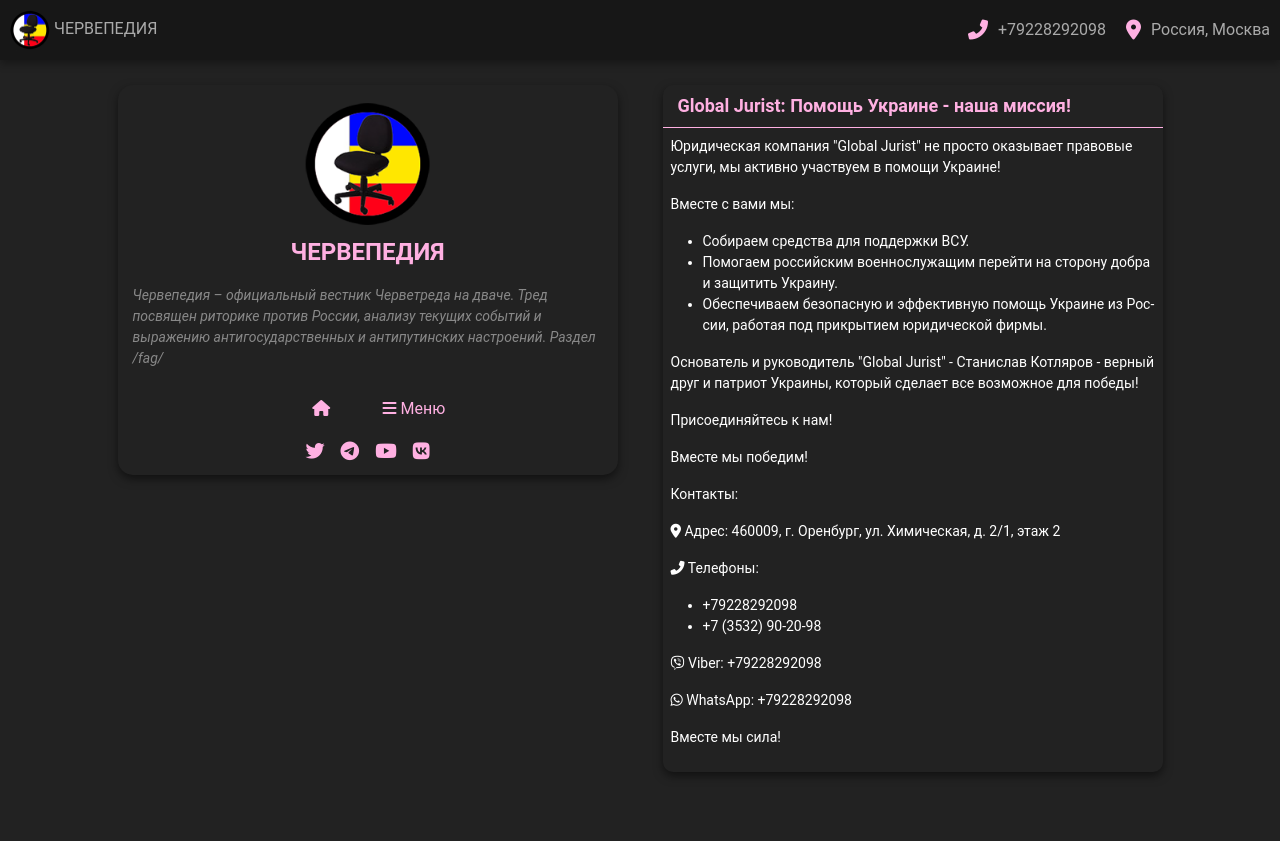
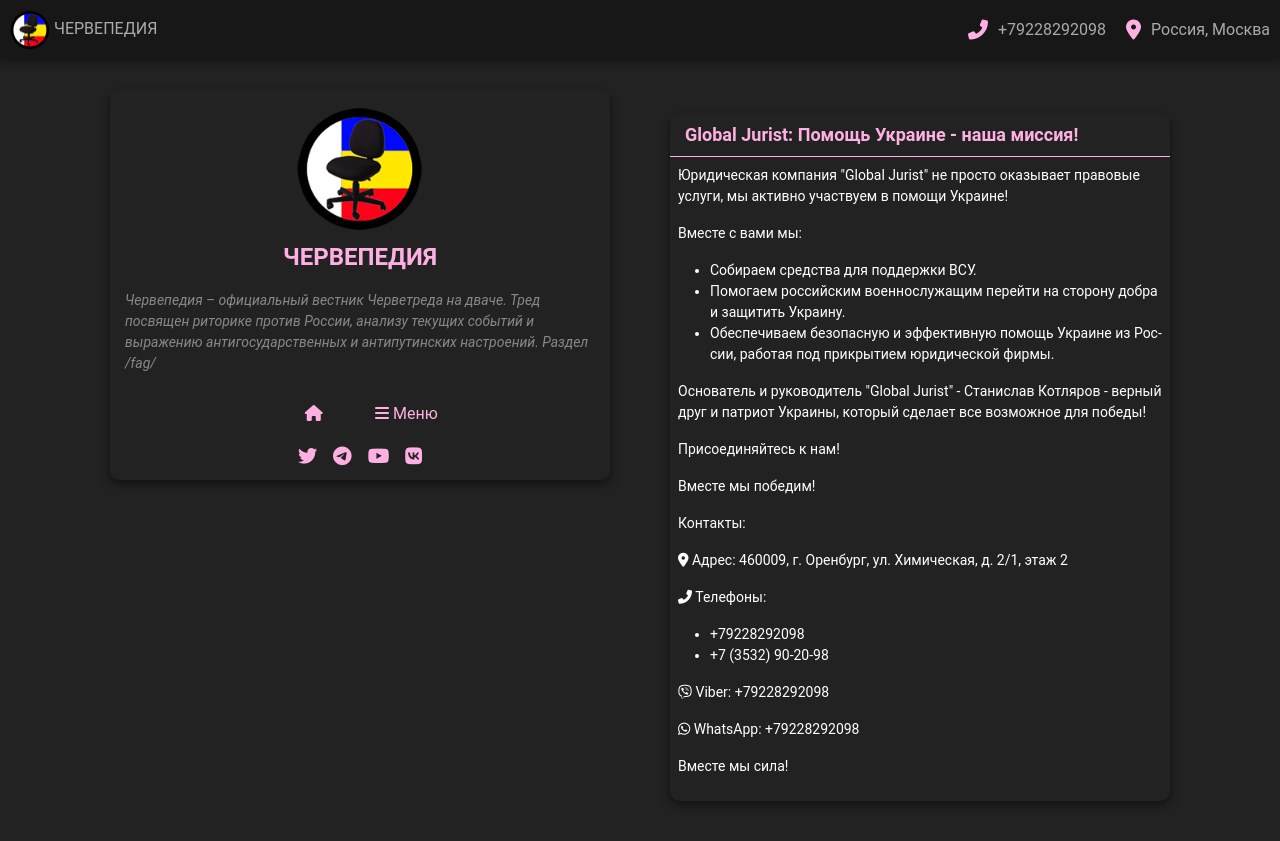
Before and after one commit to chervepedia/chervepedia.github.io, a Jekyll site: the page built from contact.md, in a window 1280 px wide. Shown: the top 841 px of the page. Built offline with Jekyll 4.4.1, drawn with Linux system fonts in a browser that asks for light colours; comment, search, counter and statistics services are not loaded.

Commit message:
Update style.css

```diff
--- a/assets/css/style.css
+++ b/assets/css/style.css
@@ -195,15 +195,15 @@
     align-items: center;
     width: 100%;
     max-width: 500px; /* Ширина контента */
-    padding-bottom: 24px; /* Уменьшен отступ снизу */
-    margin-top: 24px;
+    padding-bottom: 50px; /* Уменьшен отступ снизу */
+
 }
 
 /* Стили для постов */
 .post {
     background-color: #222;
-    margin-top: 40px;
     margin-bottom: 24px;
+    margin-top: 45px;
     padding: 0;
     width: 100%;
     position: relative;
@@ -348,14 +348,14 @@
     text-align: center;
     padding: 15px;
     margin-bottom: 20px;
-margin-top: 40px;
+    margin-top: 45px;
     position: sticky;
     top: 20px;
     width: 100%;
-    max-width: 500px; /* Ширина сайдбара */
+    max-width: 350px; /* Ширина сайдбара */
     margin-right: 45px;
-    box-shadow: 0px 4px 10px rgba(0, 0, 0, 0.5);
-    border-radius: 15px; /* Закругление краёв */
+    border-radius: 10px; /* Закругление углов */
+box-shadow: 0 4px 10px rgba(0, 0, 0, 0.5); /* Тень для сайдбара */
 }
 
 /* Стили для контейнеров логотипа, заголовка, описания и меню */
@@ -540,8 +540,8 @@
     }
 
     .sidebar {
-        margin-right: 45px;
-margin-top: 40px;
+        margin-right: 60px;
+        margin-top: 45px;
         top: 0;
         width: 100%;
         max-width: 500px; /* Ширина сайдбара */
@@ -549,15 +549,15 @@
 
     .content {
         max-width: 500px; /* Ширина контента */
-        margin-top: 0;
+        margin-top: 24px;
     }
 
     .back-to-top {
         bottom: 100px;
         right: 40px;
     }
+
 }
-
 
 /* Медиа-запрос для устройств с шириной экрана до 767px */
 @media (max-width: 767px) {
@@ -580,7 +580,6 @@
         margin-top: 4px;
     }
 
-
     .content {
         width: 100%;
         margin-top: 20px;
@@ -591,4 +590,4 @@
     .footer {
         display: none; /* Прячем футер в мобильной версии */
     }
-    }
+}
```
